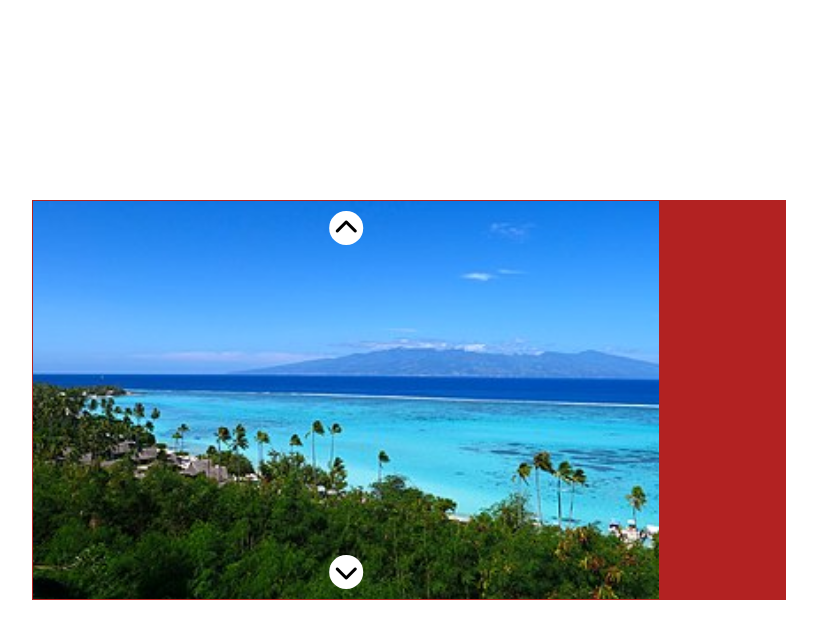
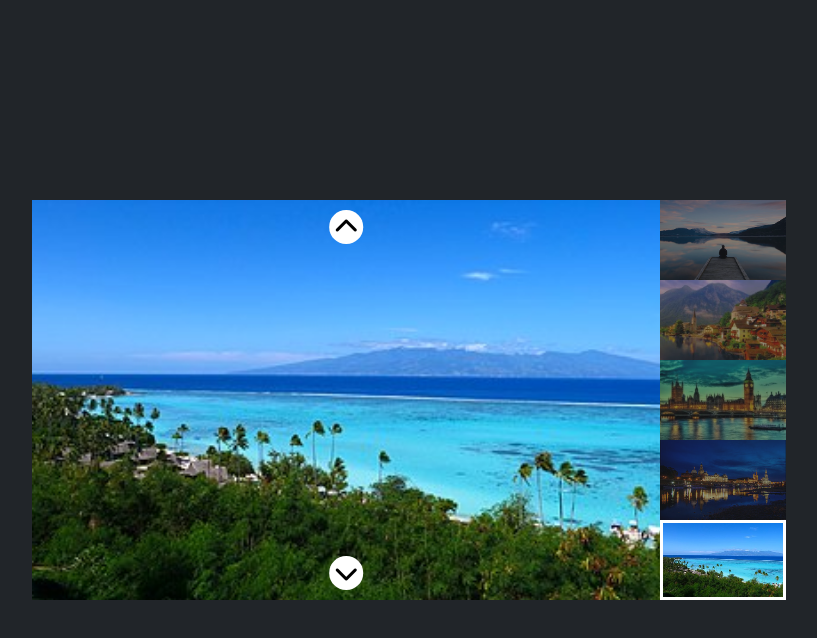
Before and after one commit to DenisConsta/js-array-carousel, a plain HTML site: page MILESTONE_3/index.html in a window 1280 px wide. Both pictures are taken after a click on the icon 577 px from the left and 227 px from the top of the page. Shown: the whole page, without its empty margins (231-1048 px from the left). Drawn offline with nearby package versions, Linux system fonts and the light colour scheme.

Commit message:
[add] thumbnails

```diff
--- a/MILESTONE_3/assets/css/style.css
+++ b/MILESTONE_3/assets/css/style.css
@@ -1,4 +1,3 @@
-
 .debug{
   border: 1px solid firebrick;
   background-color: bisque;
@@ -22,7 +21,6 @@
   position: relative;
   height: 100%;
   width: 20%;
-  background-color: firebrick;
 }
 
 .arrow{
@@ -55,3 +53,14 @@ img{
 .item{
   display: none;
 }
+
+.thumbnail{
+  height: 20%;
+  width: 100%;
+  opacity: .5;
+}
+
+.thumbnail.active{
+  border: 3px solid white;
+  opacity: 1;
+}
--- a/MILESTONE_3/index.html
+++ b/MILESTONE_3/index.html
@@ -23,10 +23,10 @@
 </head>
 <body>
 
-  <div class=" main-wrapper container-fluid d-flex  justify-content-center align-items-center">
+  <div class=" main-wrapper container-fluid d-flex  justify-content-center align-items-center bg-dark">
 
 
-    <div class="container my-c debug p-0 d-flex">
+    <div class="container my-c  p-0 d-flex">
       <div class="container img-container w-100 h-100 p-0">
         <!-- Arrows -->
         <i class="fa-solid fa-chevron-up arrow "></i>
@@ -34,7 +34,9 @@
 
       </div>
 
-      <div class="gallery debug"></div>
+      <div class="gallery ">
+
+      </div>
     </div>
   </div>
 
--- a/MILESTONE_3/js/script.js
+++ b/MILESTONE_3/js/script.js
@@ -1,4 +1,3 @@
-
 const images = [
   '01.jpg',
   '02.jpg',
@@ -7,36 +6,56 @@ const images = [
   '05.jpg'
 ];
 
-const slider = document.querySelector('.img-container');
-let imgTags = '';
+const doc = document.querySelector.bind(document);
+const slider = doc('.img-container');
+const gallery = doc('.gallery');
+let imgTags = '', thumbTags = '';
+let cont = 0;
+
 
 for(let i=0; i<images.length; i++){
   imgTags += `
     <img class="item " src="assets/img/${images[i]}" alt="">
   `;
+
+  thumbTags += `
+    <img class="thumbnail " src="assets/img/${images[i]}" alt="">
+  `;
 }
 
 const items = document.getElementsByClassName('item');
+const thumbs = document.getElementsByClassName('thumbnail');
 slider.innerHTML += imgTags;
-console.log(items);
+gallery.innerHTML += thumbTags;
 
-const btnUp = document.querySelector(".fa-chevron-up");
-const btnDown = document.querySelector(".fa-chevron-down");
-let cont = 0;
+//? Buttons
+const btnUp = doc(".fa-chevron-up"), btnDown = doc(".fa-chevron-down");
+
+
+//? Init items & thumbnails
 items[cont].classList.add('d-block');
+thumbs[cont].classList.add('active');
 
+//? Listener btnUp
 btnUp.addEventListener("click", function(){
   items[cont].classList.remove('d-block');
-  if(cont === 0){
+  thumbs[cont].classList.remove('active');
+
+  if(cont === 0)
     cont = images.length;
-  }
+
   items[--cont].classList.add('d-block');
+  thumbs[cont].classList.add('active');
 });
 
+//? Listener btnDown
 btnDown.addEventListener("click", function(){
   items[cont].classList.remove('d-block');
-  if(cont === (images.length-1)){
+  thumbs[cont].classList.remove('active');
+
+  if(cont === (images.length-1))
     cont = -1;
-  }
+
   items[++cont].classList.add('d-block');
+  thumbs[cont].classList.add('active');
 });
```
